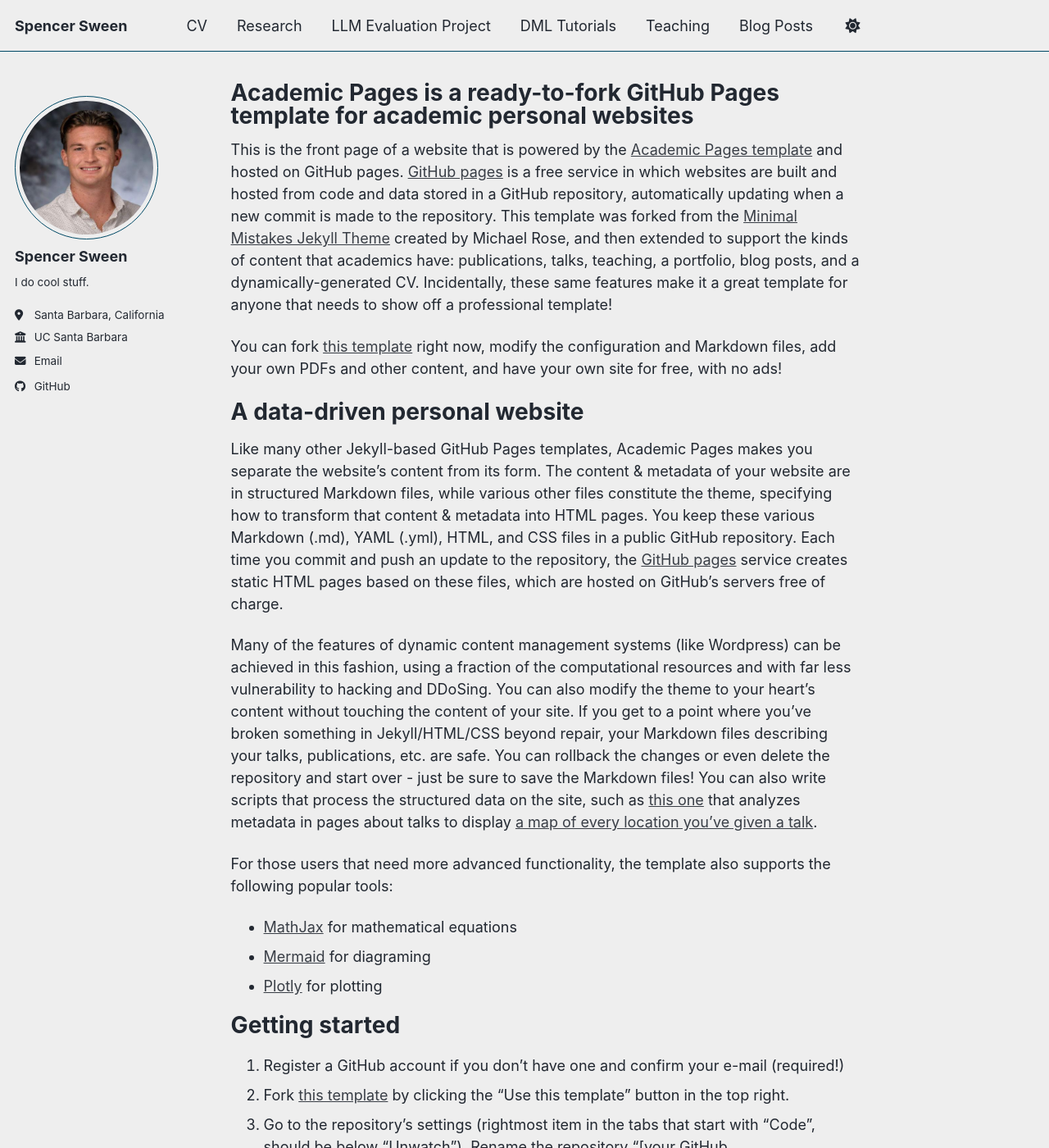
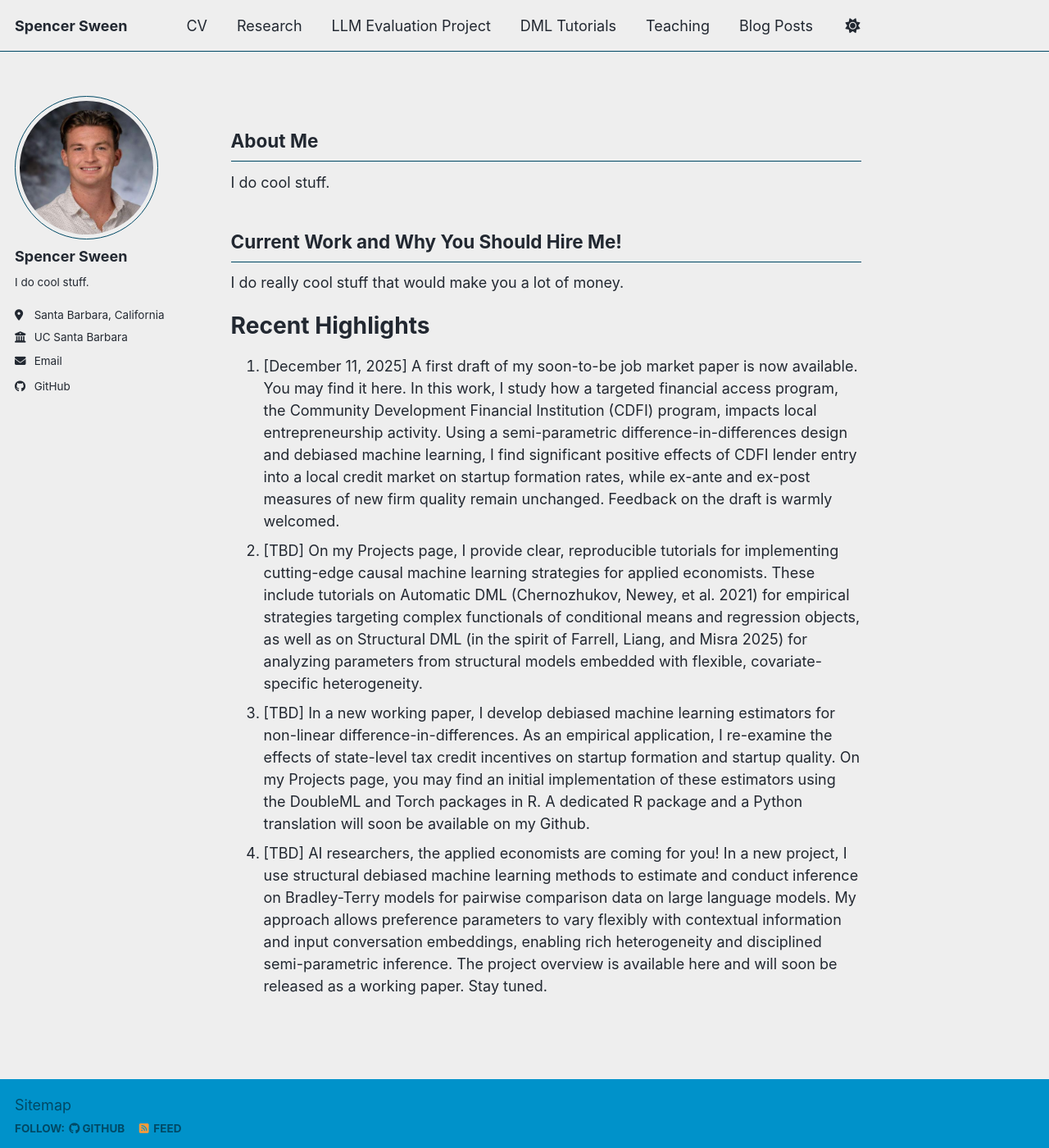
Before and after one commit to spencersween/spencersween.github.io, a Jekyll site: the page built from _pages/about.md, in a window 1280 px wide and 1400 px high. Shown: the whole window at 82% size. Built offline with Jekyll 4.4.1, drawn with Linux system fonts in a browser that asks for light colours; a script bundle is joined from its source files by our own code; library files that are not in the unit come from our copies; some of the changed text lies outside the part shown.

Commit message:
Revise About page content and add highlights
Removed introductory content and added personal highlights.

```diff
--- a/_pages/about.md
+++ b/_pages/about.md
@@ -1,56 +1,25 @@
 ---
 permalink: /
-title: "Academic Pages is a ready-to-fork GitHub Pages template for academic personal websites"
+title: ""
 author_profile: true
 redirect_from:
   - /about/
   - /about.html
 ---
 
-This is the front page of a website that is powered by the [Academic Pages template](https://github.com/academicpages/academicpages.github.io) and hosted on GitHub pages. [GitHub pages](https://pages.github.com) is a free service in which websites are built and hosted from code and data stored in a GitHub repository, automatically updating when a new commit is made to the repository. This template was forked from the [Minimal Mistakes Jekyll Theme](https://mmistakes.github.io/minimal-mistakes/) created by Michael Rose, and then extended to support the kinds of content that academics have: publications, talks, teaching, a portfolio, blog posts, and a dynamically-generated CV. Incidentally, these same features make it a great template for anyone that needs to show off a professional template!
+About Me
+------
 
- You can fork [this template](https://github.com/academicpages/academicpages.github.io) right now, modify the configuration and Markdown files, add your own PDFs and other content, and have your own site for free, with no ads!
+I do cool stuff.
 
-A data-driven personal website
+Current Work and Why You Should Hire Me!
+------
+
+I do really cool stuff that would make you a lot of money.
+
+Recent Highlights
 ======
-Like many other Jekyll-based GitHub Pages templates, Academic Pages makes you separate the website's content from its form. The content & metadata of your website are in structured Markdown files, while various other files constitute the theme, specifying how to transform that content & metadata into HTML pages. You keep these various Markdown (.md), YAML (.yml), HTML, and CSS files in a public GitHub repository. Each time you commit and push an update to the repository, the [GitHub pages](https://pages.github.com/) service creates static HTML pages based on these files, which are hosted on GitHub's servers free of charge.
-
-Many of the features of dynamic content management systems (like Wordpress) can be achieved in this fashion, using a fraction of the computational resources and with far less vulnerability to hacking and DDoSing. You can also modify the theme to your heart's content without touching the content of your site. If you get to a point where you've broken something in Jekyll/HTML/CSS beyond repair, your Markdown files describing your talks, publications, etc. are safe. You can rollback the changes or even delete the repository and start over - just be sure to save the Markdown files! You can also write scripts that process the structured data on the site, such as [this one](https://github.com/academicpages/academicpages.github.io/blob/master/talkmap.ipynb) that analyzes metadata in pages about talks to display [a map of every location you've given a talk](https://academicpages.github.io/talkmap.html).
-
-For those users that need more advanced functionality, the template also supports the following popular tools:
-- [MathJax](https://www.mathjax.org/) for mathematical equations
-- [Mermaid](https://mermaid.js.org/) for diagraming
-- [Plotly](https://plotly.com/javascript/) for plotting
-
-Getting started
-======
-1. Register a GitHub account if you don't have one and confirm your e-mail (required!)
-1. Fork [this template](https://github.com/academicpages/academicpages.github.io) by clicking the "Use this template" button in the top right.
-1. Go to the repository's settings (rightmost item in the tabs that start with "Code", should be below "Unwatch"). Rename the repository "[your GitHub username].github.io", which will also be your website's URL.
-1. Set site-wide configuration and create content & metadata (see below -- also see [this set of diffs](https://archive.is/3TPas) showing what files were changed to set up [an example site](https://getorg-testacct.github.io) for a user with the username "getorg-testacct")
-1. Upload any files (like PDFs, .zip files, etc.) to the files/ directory. They will appear at https://[your GitHub username].github.io/files/example.pdf.
-1. Check status by going to the repository settings, in the "GitHub pages" section
-
-Site-wide configuration
-------
-The main configuration file for the site is in the base directory in [_config.yml](https://github.com/academicpages/academicpages.github.io/blob/master/_config.yml), which defines the content in the sidebars and other site-wide features. You will need to replace the default variables with ones about yourself and your site's github repository. The configuration file for the top menu is in [_data/navigation.yml](https://github.com/academicpages/academicpages.github.io/blob/master/_data/navigation.yml). For example, if you don't have a portfolio or blog posts, you can remove those items from that navigation.yml file to remove them from the header.
-
-Create content & metadata
-------
-For site content, there is one Markdown file for each type of content, which are stored in directories like _publications, _talks, _posts, _teaching, or _pages. For example, each talk is a Markdown file in the [_talks directory](https://github.com/academicpages/academicpages.github.io/tree/master/_talks). At the top of each Markdown file is structured data in YAML about the talk, which the theme will parse to do lots of cool stuff. The same structured data about a talk is used to generate the list of talks on the [Talks page](https://academicpages.github.io/talks), each [individual page](https://academicpages.github.io/talks/2012-03-01-talk-1) for specific talks, the talks section for the [CV page](https://academicpages.github.io/cv), and the [map of places you've given a talk](https://academicpages.github.io/talkmap.html) (if you run this [python file](https://github.com/academicpages/academicpages.github.io/blob/master/talkmap.py) or [Jupyter notebook](https://github.com/academicpages/academicpages.github.io/blob/master/talkmap.ipynb), which creates the HTML for the map based on the contents of the _talks directory).
-
-**Markdown generator**
-
-The repository includes [a set of Jupyter notebooks](https://github.com/academicpages/academicpages.github.io/tree/master/markdown_generator
-) that converts a CSV containing structured data about talks or presentations into individual Markdown files that will be properly formatted for the Academic Pages template. The sample CSVs in that directory are the ones I used to create my own personal website at stuartgeiger.com. My usual workflow is that I keep a spreadsheet of my publications and talks, then run the code in these notebooks to generate the Markdown files, then commit and push them to the GitHub repository.
-
-How to edit your site's GitHub repository
-------
-Many people use a git client to create files on their local computer and then push them to GitHub's servers. If you are not familiar with git, you can directly edit these configuration and Markdown files directly in the github.com interface. Navigate to a file (like [this one](https://github.com/academicpages/academicpages.github.io/blob/master/_talks/2012-03-01-talk-1.md) and click the pencil icon in the top right of the content preview (to the right of the "Raw | Blame | History" buttons). You can delete a file by clicking the trashcan icon to the right of the pencil icon. You can also create new files or upload files by navigating to a directory and clicking the "Create new file" or "Upload files" buttons.
-
-Example: editing a Markdown file for a talk
-![Editing a Markdown file for a talk](/images/editing-talk.png)
-
-For more info
-------
-More info about configuring Academic Pages can be found in [the guide](https://academicpages.github.io/markdown/), the [growing wiki](https://github.com/academicpages/academicpages.github.io/wiki), and you can always [ask a question on GitHub](https://github.com/academicpages/academicpages.github.io/discussions). The [guides for the Minimal Mistakes theme](https://mmistakes.github.io/minimal-mistakes/docs/configuration/) (which this theme was forked from) might also be helpful.
+1. [December 11, 2025] A first draft of my soon-to-be job market paper is now available. You may find it here. In this work, I study how a targeted financial access program, the Community Development Financial Institution (CDFI) program, impacts local entrepreneurship activity. Using a semi-parametric difference-in-differences design and debiased machine learning, I find significant positive effects of CDFI lender entry into a local credit market on startup formation rates, while ex-ante and ex-post measures of new firm quality remain unchanged. Feedback on the draft is warmly welcomed.
+1. [TBD] On my Projects page, I provide clear, reproducible tutorials for implementing cutting-edge causal machine learning strategies for applied economists. These include tutorials on Automatic DML (Chernozhukov, Newey, et al. 2021) for empirical strategies targeting complex functionals of conditional means and regression objects, as well as on Structural DML (in the spirit of Farrell, Liang, and Misra 2025) for analyzing parameters from structural models embedded with flexible, covariate-specific heterogeneity.
+1. [TBD] In a new working paper, I develop debiased machine learning estimators for non-linear difference-in-differences. As an empirical application, I re-examine the effects of state-level tax credit incentives on startup formation and startup quality. On my Projects page, you may find an initial implementation of these estimators using the DoubleML and Torch packages in R. A dedicated R package and a Python translation will soon be available on my Github.
+1. [TBD] AI researchers, the applied economists are coming for you! In a new project, I use structural debiased machine learning methods to estimate and conduct inference on Bradley-Terry models for pairwise comparison data on large language models. My approach allows preference parameters to vary flexibly with contextual information and input conversation embeddings, enabling rich heterogeneity and disciplined semi-parametric inference. The project overview is available here and will soon be released as a working paper. Stay tuned.
```
